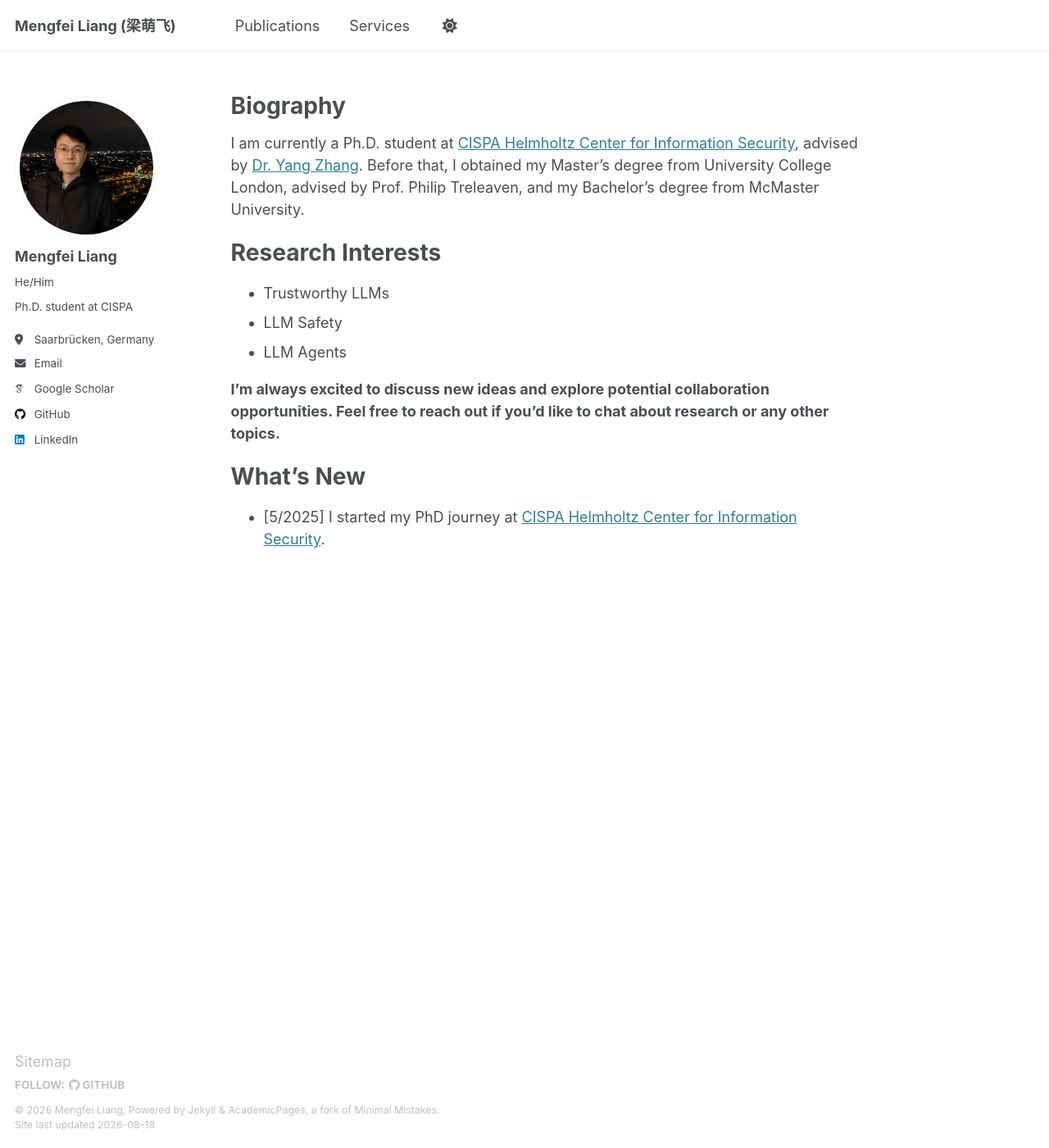
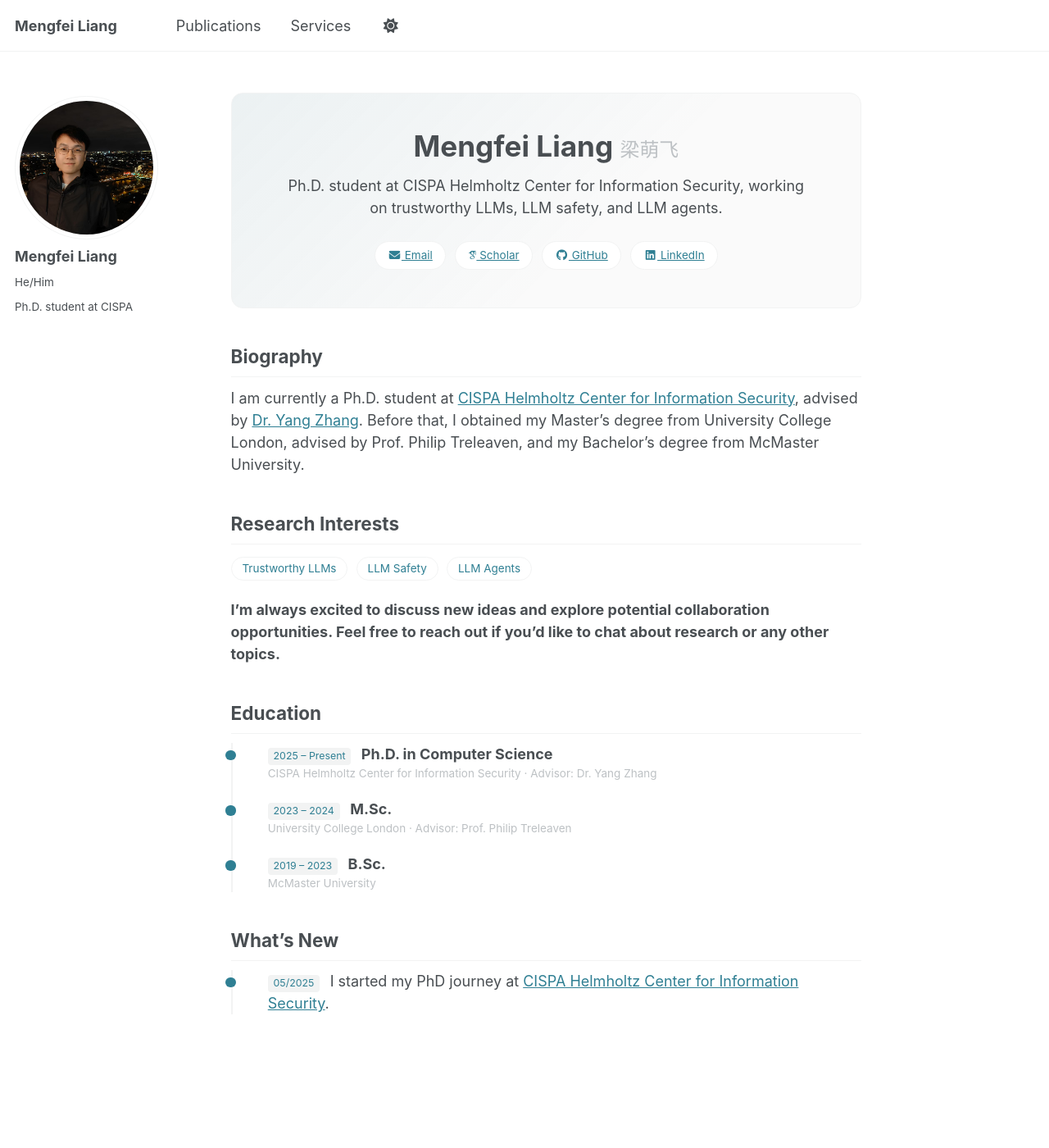
Before and after one commit to Liangmf11/Liangmf11.github.io, a Jekyll site: the page built from _pages/about.md, in a window 1280 px wide and 1400 px high. Shown: the whole window at 82% size. Built offline with Jekyll 4.4.1, drawn with Linux system fonts in a browser that asks for light colours; some web fonts are replaced.

Commit message:
Revamp homepage and publications (P1)
- Homepage: hero banner with contact buttons, research tags, education
  timeline with dates, data-driven What's New timeline
- Publications: theme-consistent styles, auto-highlight own name
- Services: structured reviewing sections
- Dark mode: dedicated colors for hero/buttons/tags/timeline
- Sidebar: remove duplicate location and social links (single source in hero)
- Remove CV pages and featured markers per feedback

```diff
--- a/_config.yml
+++ b/_config.yml
@@ -9,7 +9,7 @@
 # Basic Site Settings
 locale                   : "en-US"
 site_theme               : "default"
-title                    : "Mengfei Liang (梁萌飞)"
+title                    : "Mengfei Liang"
 title_separator          : "-"
 name                     : &name "Mengfei Liang"
 description              : &description "Ph.D. student at CISPA"
@@ -26,14 +26,11 @@ author:
   name             : "Mengfei Liang"
   pronouns         : "He/Him"
   bio              : "Ph.D. student at CISPA"
-  location         : "Saarbrücken, Germany"
   employer         : # "Red Brick University"
   uri              : # URL
-  email            : "mengfei.liang@cispa.de"
 
   # Academic websites
   arxiv            : # URL - Update with the correct link to your profile
-  googlescholar    : "https://scholar.google.com/citations?user=B0XSVsgAAAAJ"
   impactstory      : # URL
   orcid            : # "http://orcid.org/yourorcidurl"
   semantic         : # URL
@@ -45,7 +42,6 @@ author:
   bitbucket        : # Username - Update with your username on the site
   codepen          : # Username
   dribbble         : # Username
-  github           : "Liangmf11"
   kaggle           : # Username
   stackoverflow    : # User number or user number and name (i.e., use "1" or "1/jeff-atwood")
 
@@ -59,7 +55,6 @@ author:
   keybase          : # Username
   instagram        : # Username
   lastfm           : # Username
-  linkedin         : "mengfei-liang-456642293/"
   mastodon         : # URL
   medium           : # URL
   pinterest        : # Username
--- /dev/null
+++ b/_data/news.yml
@@ -0,0 +1,2 @@
+- date: "05/2025"
+  text: "I started my PhD journey at [CISPA Helmholtz Center for Information Security](https://cispa.de)."
--- a/_includes/author-profile.html
+++ b/_includes/author-profile.html
@@ -20,6 +20,12 @@
     {% if author.bio %}<p class="author__bio">{{ author.bio }}</p>{% endif %}
   </div>
 
+  {% assign author_has_links = false %}
+  {% if author.location or author.employer or author.uri or author.email or author.arxiv or author.googlescholar or author.semantic or author.impactstory or author.orcid or author.pubmed or author.researchgate or author.scopus or author.bitbucket or author.codepen or author.dribbble or author.github or author.kaggle or author.stackoverflow or author.bluesky or author.facebook or author.flickr or author.foursquare or author.goodreads or author.google_plus or author.keybase or author.instagram or author.lastfm or author.linkedin or author.mastodon or author.medium or author.pinterest or author.soundcloud or author.steam or author.telegram or author.tumblr or author.twitter or author.vine or author.weibo or author.wikipedia or author.xing or author.youtube or author.zhihu %}
+    {% assign author_has_links = true %}
+  {% endif %}
+
+  {% if author_has_links %}
   <div class="author__urls-wrapper">
     <button class="btn btn--inverse">Follow</button>
     <ul class="author__urls social-icons">
@@ -158,4 +164,5 @@
       {% endif %}
     </ul>
   </div>
+  {% endif %}
 </div>
--- a/_pages/about.md
+++ b/_pages/about.md
@@ -8,27 +8,58 @@ redirect_from:
   - /about.html
 ---
 
+<div class="home-hero">
+  <h1 class="home-hero__name">Mengfei Liang <span class="home-hero__cn">梁萌飞</span></h1>
+  <p class="home-hero__lead">Ph.D. student at CISPA Helmholtz Center for Information Security, working on trustworthy LLMs, LLM safety, and LLM agents.</p>
+  <p class="home-hero__cta">
+    <a class="hero-btn" href="mailto:mengfei.liang@cispa.de"><i class="fas fa-fw fa-envelope"></i> Email</a>
+    <a class="hero-btn" href="https://scholar.google.com/citations?user=B0XSVsgAAAAJ"><i class="ai ai-google-scholar"></i> Scholar</a>
+    <a class="hero-btn" href="https://github.com/Liangmf11"><i class="fab fa-fw fa-github"></i> GitHub</a>
+    <a class="hero-btn" href="https://www.linkedin.com/in/mengfei-liang-456642293/"><i class="fab fa-fw fa-linkedin"></i> LinkedIn</a>
+  </p>
+</div>
 
-Biography
-======
+## Biography
+
 I am currently a Ph.D. student at [CISPA Helmholtz Center for Information Security](https://cispa.de), advised by [Dr. Yang Zhang](https://yangzhangalmo.github.io/). Before that, I obtained my Master's degree from University College London, advised by Prof. Philip Treleaven, and my Bachelor's degree from McMaster University.
 
+## Research Interests
 
-Research Interests
-======
-- Trustworthy LLMs
-- LLM Safety
-- LLM Agents
+<div class="research-tags">
+  <span class="tag">Trustworthy LLMs</span>
+  <span class="tag">LLM Safety</span>
+  <span class="tag">LLM Agents</span>
+</div>
 
 **I'm always excited to discuss new ideas and explore potential collaboration opportunities. Feel free to reach out if you'd like to chat about research or any other topics.**
 
-What's New
-======
-- [5/2025] I started my PhD journey at [CISPA Helmholtz Center for Information Security](https://cispa.de).
+## Education
 
+<div class="timeline">
+  <div class="timeline__item">
+    <span class="timeline__date">2025 – Present</span>
+    <span class="timeline__role">Ph.D. in Computer Science</span>
+    <span class="timeline__where">CISPA Helmholtz Center for Information Security · Advisor: Dr. Yang Zhang</span>
+  </div>
+  <div class="timeline__item">
+    <span class="timeline__date">2023 – 2024</span>
+    <span class="timeline__role">M.Sc.</span>
+    <span class="timeline__where">University College London · Advisor: Prof. Philip Treleaven</span>
+  </div>
+  <div class="timeline__item">
+    <span class="timeline__date">2019 – 2023</span>
+    <span class="timeline__role">B.Sc.</span>
+    <span class="timeline__where">McMaster University</span>
+  </div>
+</div>
 
-<!-- Education
-======
-**2020.2-Now** &nbsp;&nbsp;&nbsp;&nbsp; Ph.D Student of Computer Science, CISPA Helmholtz Center for Information Security
-<br>
-**Advisor**: Dr. [Yang Zhang](https://yangzhangalmo.github.io/). -->
+## What's New
+
+<div class="timeline news">
+{% for item in site.data.news %}
+  <div class="timeline__item">
+    <span class="timeline__date">{{ item.date }}</span>
+    <span class="timeline__text">{{ item.text | markdownify | remove: '<p>' | remove: '</p>' }}</span>
+  </div>
+{% endfor %}
+</div>
--- /dev/null
+++ b/_sass/layout/_home.scss
@@ -0,0 +1,170 @@
+/* ==========================================================================
+   HOMEPAGE COMPONENTS
+   Hero banner, research tags, timelines, featured publications
+   ========================================================================== */
+
+/* --- Hero banner ------------------------------------------------------- */
+.home-hero {
+  margin: 0 0 2em;
+  padding: 2.4em 2em;
+  border-radius: 14px;
+  border: 1px solid var(--global-border-color);
+  background: var(--global-code-background-color);
+  background-image: linear-gradient(
+    135deg,
+    color-mix(in srgb, var(--global-link-color) 7%, transparent),
+    transparent 60%
+  );
+  text-align: center;
+
+  .home-hero__name {
+    margin: 0 0 0.4em;
+    font-size: $type-size-2;
+
+    .home-hero__cn {
+      color: var(--global-text-color-light);
+      font-weight: normal;
+      font-size: 0.68em;
+    }
+  }
+
+  .home-hero__lead {
+    max-width: 36em;
+    margin: 0 auto 1.3em;
+    font-size: $type-size-5;
+    color: var(--global-text-color);
+  }
+
+  .home-hero__cta {
+    margin: 0;
+  }
+}
+
+/* Hero CTA buttons (standalone class: the theme's .btn uses !important
+   on color/border, which would override custom pill styling) */
+.hero-btn {
+  display: inline-block;
+  margin: 0.25em 0.2em;
+  padding: 0.5em 1.15em;
+  border-radius: 999px;
+  border: 1px solid var(--global-border-color);
+  background-color: var(--global-bg-color);
+  color: var(--global-link-color);
+  font-size: $type-size-6;
+  line-height: 1.4;
+  text-decoration: none;
+
+  &:hover {
+    border-color: var(--global-link-color);
+    color: var(--global-link-color-hover);
+  }
+}
+
+/* --- Research interest tags ------------------------------------------- */
+.research-tags {
+  margin: 0 0 1em;
+
+  .tag {
+    display: inline-block;
+    margin: 0.25em 0.4em 0.25em 0;
+    padding: 0.28em 0.95em;
+    border-radius: 999px;
+    border: 1px solid var(--global-border-color);
+    background: var(--global-bg-color);
+    color: var(--global-link-color);
+    font-size: $type-size-6;
+  }
+}
+
+/* --- Timelines (education / news) -------------------------------------- */
+.timeline {
+  margin: 0 0 1.5em;
+  padding-left: 1.1em;
+  border-left: 2px solid var(--global-border-color);
+
+  .timeline__item {
+    position: relative;
+    margin: 0 0 1.1em;
+    padding-left: 1.3em;
+
+    &::before {
+      content: "";
+      position: absolute;
+      left: -1.55em;
+      top: 0.5em;
+      width: 0.68em;
+      height: 0.68em;
+      border-radius: 50%;
+      background: var(--global-link-color);
+    }
+
+    .timeline__date {
+      display: inline-block;
+      margin-right: 0.6em;
+      padding: 0.12em 0.55em;
+      border-radius: 4px;
+      background: var(--global-thead-color);
+      color: var(--global-link-color);
+      font-size: $type-size-7;
+      white-space: nowrap;
+    }
+
+    .timeline__role {
+      font-weight: bold;
+    }
+
+    .timeline__where {
+      display: block;
+      color: var(--global-text-color-light);
+      font-size: $type-size-6;
+    }
+
+    .timeline__text {
+      color: var(--global-text-color);
+    }
+  }
+}
+
+/* ==========================================================================
+   DARK MODE ADJUSTMENTS
+   The theme's dark mode keeps --global-code-background-color and
+   --global-thead-color nearly white, which would make custom surfaces
+   look broken. Use explicit dark-palette colors instead.
+   ========================================================================== */
+html[data-theme="dark"] {
+  .home-hero {
+    background-color: #535353; /* slightly raised above page bg #474747 */
+    background-image: linear-gradient(135deg, rgba(14, 161, 197, 0.12), transparent 60%);
+    border-color: #6a6a6a;
+  }
+
+  .hero-btn {
+    background-color: #5e5e5e;
+    border-color: #767676;
+    color: #0ea1c5;
+
+    &:hover {
+      border-color: #0ea1c5;
+      color: #53c1dd;
+    }
+  }
+
+  .research-tags .tag {
+    background-color: #5e5e5e;
+    border-color: #767676;
+    color: #0ea1c5;
+  }
+
+  .timeline {
+    border-left-color: #6a6a6a;
+
+    .timeline__item::before {
+      background: #0ea1c5;
+    }
+
+    .timeline__date {
+      background-color: rgba(14, 161, 197, 0.16);
+      color: #0ea1c5;
+    }
+  }
+}
--- /dev/null
+++ b/_sass/layout/_publications.scss
@@ -0,0 +1,95 @@
+/* ==========================================================================
+   PUBLICATIONS PAGE
+   Entry cards, author highlight, action links
+   ========================================================================== */
+
+.pub-year {
+  margin: 1.4em 0 0.6em;
+  padding-bottom: 0.3em;
+  border-bottom: 2px solid var(--global-border-color);
+}
+
+.pub-entry {
+  margin: 0 0 1.4rem 0;
+
+  .pub-title {
+    margin: 0 0 0.25rem 0;
+
+    .pub-title-text {
+      color: var(--global-link-color);
+    }
+
+    .pub-star {
+      color: #f0ad4e;
+      margin-right: 0.3em;
+    }
+  }
+
+  .pub-meta {
+    margin: 0;
+    font-size: 0.95em;
+    line-height: 1.35;
+  }
+
+  .pub-author-me {
+    font-weight: bold;
+    color: var(--global-link-color);
+  }
+
+  .pub-links {
+    display: flex;
+    flex-wrap: wrap;
+    align-items: center;
+    gap: 0.4rem;
+    margin: 0.35rem 0 0;
+  }
+}
+
+/* Featured cards (homepage) */
+.featured-pubs {
+  .pub-entry {
+    padding: 1.1em 1.3em;
+    border: 1px solid var(--global-border-color);
+    border-radius: 12px;
+    background: var(--global-code-background-color);
+    transition: border-color 0.2s ease;
+
+    &:hover {
+      border-color: var(--global-link-color);
+    }
+  }
+}
+
+/* --- Action links ------------------------------------------------------- */
+.pub-link {
+  display: inline-block;
+  padding: 0.14rem 0.65rem;
+  border-radius: 999px;
+  color: #fff;
+  text-decoration: none;
+  line-height: 1.4;
+  font-size: 0.82rem;
+  border: 0;
+
+  &:hover {
+    color: #fff;
+    text-decoration: none;
+    opacity: 0.88;
+  }
+}
+
+.btn--paper {
+  background-color: #2f7f93; /* theme accent */
+}
+
+.btn--arxiv {
+  background-color: #b31b1b;
+}
+
+.btn--code {
+  background-color: #1f883d;
+}
+
+.btn--slides {
+  background-color: #8b5cf6;
+}
--- a/assets/css/main.scss
+++ b/assets/css/main.scss
@@ -36,6 +36,9 @@
     "layout/archive",
     "layout/sidebar",
 
+    "layout/home",
+    "layout/publications",
+
     "vendor/font-awesome/fontawesome",
     "vendor/font-awesome/solid",
     "vendor/font-awesome/brands",
```
Also changed, not shown: _pages/cv-json.md (deleted, +0 -35 lines), _pages/cv.md (deleted, +0 -33 lines), _pages/publications.md (+3 -58 lines), _pages/services.md (+6 -8 lines).
